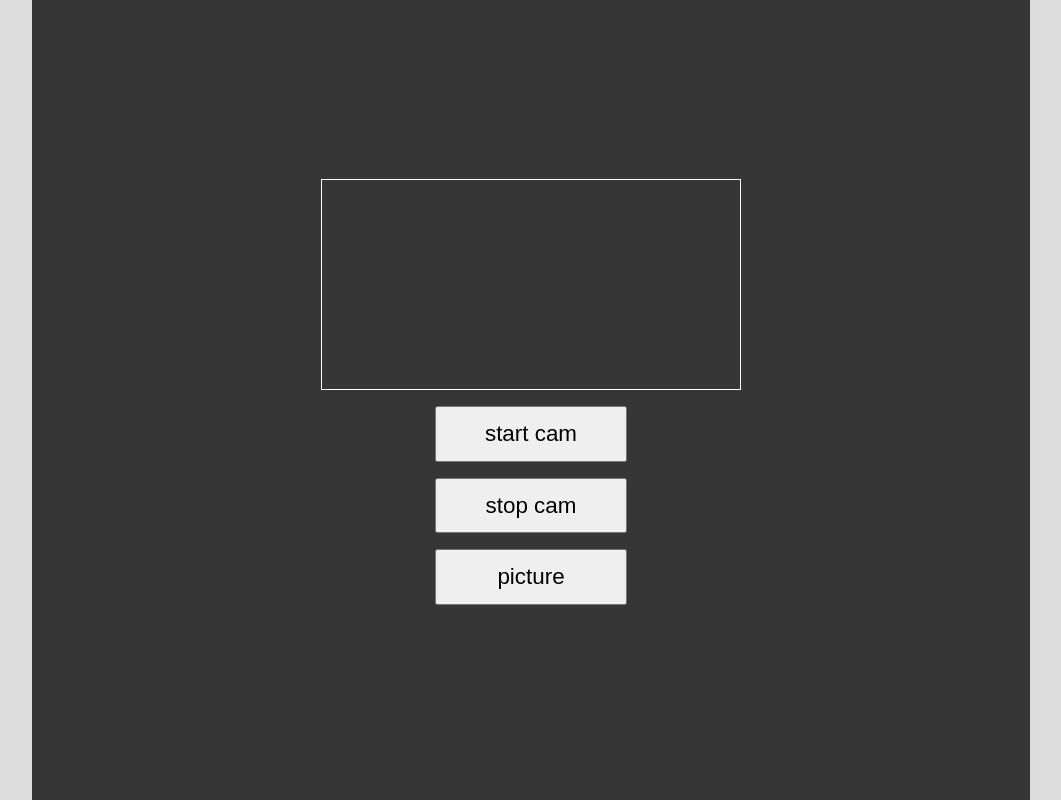
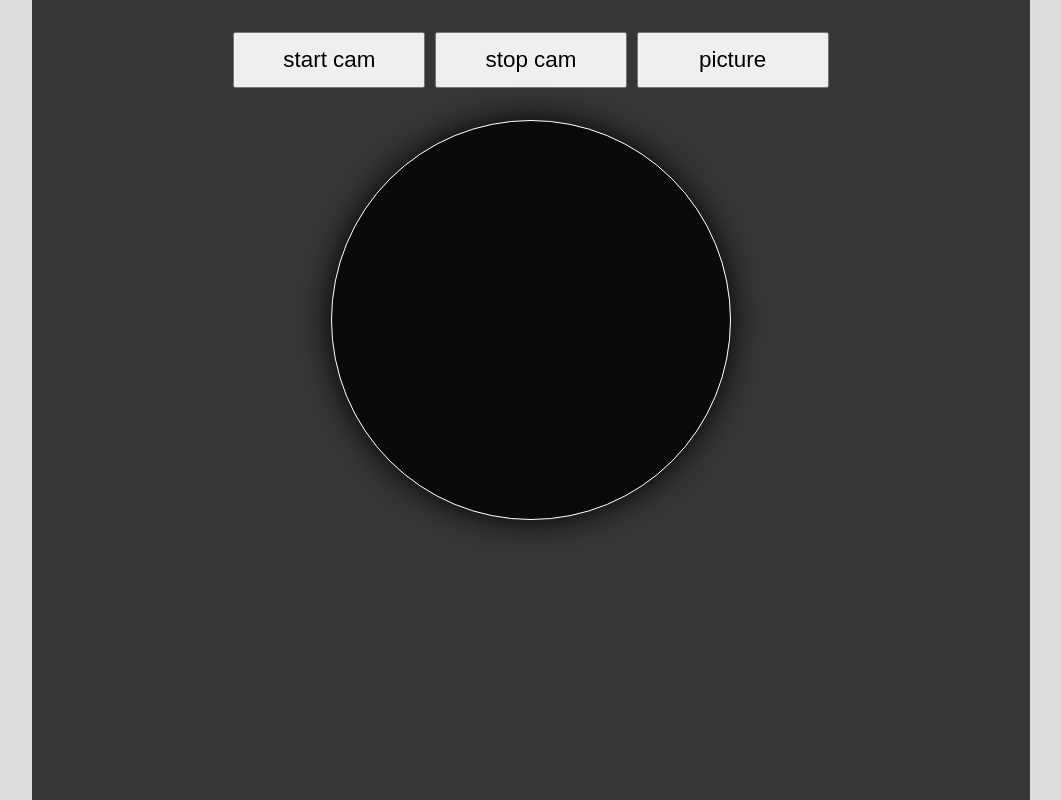
Before and after one commit to thisKonrad/webcam_picture, a website built with Vite: page index.html in a window 1280 px wide. Shown: the whole page, without its empty margins (109-1170 px from the left). Built offline with nearby package versions, Linux system fonts and the light colour scheme.

Commit message:
control section added css

```diff
--- a/index.html
+++ b/index.html
@@ -9,11 +9,16 @@
   </head>
   <body>
     <main>
-      <video class="video" autoplay muted></video>
-      <button class="start_webcam">start cam</button>
-      <button class="stop_webcam">stop cam</button>
-      <button class="new_picture">picture</button>
-      <!-- <canvas class="picture"></canvas> -->
+      <section class="control_wrap">
+        <div>
+          <button class="start_webcam">start cam</button>
+          <button class="stop_webcam">stop cam</button>
+          <button class="new_picture">picture</button>
+        </div>
+        <div class="video_wrap">
+          <video class="video" autoplay muted></video>
+        </div>
+      </section>
       <section class="cvs_wrap"></section>
     </main>
     <script type="module" src="/main.js"></script>
--- a/main.js
+++ b/main.js
@@ -6,7 +6,7 @@ const startButton = document.querySelector('.start_webcam');
 const stopButton = document.querySelector('.stop_webcam');
 
 
-const cvsWidth = 800;
+const cvsWidth = 400;
 const cvsHeight = 400;
 
 
--- a/style/style.css
+++ b/style/style.css
@@ -34,8 +34,15 @@ main {
 
 video {
   border: 1px solid white;
-  width: 45%;
-  height: 15%;
+  border-radius: 320px;
+  width: 400px;
+  height: 400px;
+  background-color: rgba(0, 0, 0, 0.8);
+  box-shadow: 0px 0px 2rem black;
+}
+.video_wrap {
+  z-index: 99;
+  margin: 2rem;
 }
 
 .new_picture,
@@ -54,3 +61,16 @@ video {
   width: 12rem;
   height: 8rem;
 }
+
+.control_wrap {
+  z-index: 1;
+  position: fixed;
+  top: 0;
+  margin: 2rem;
+}
+
+.cvs_wrap {
+  z-index: 0;
+  position: relative;
+  margin: 4rem;
+}
```
